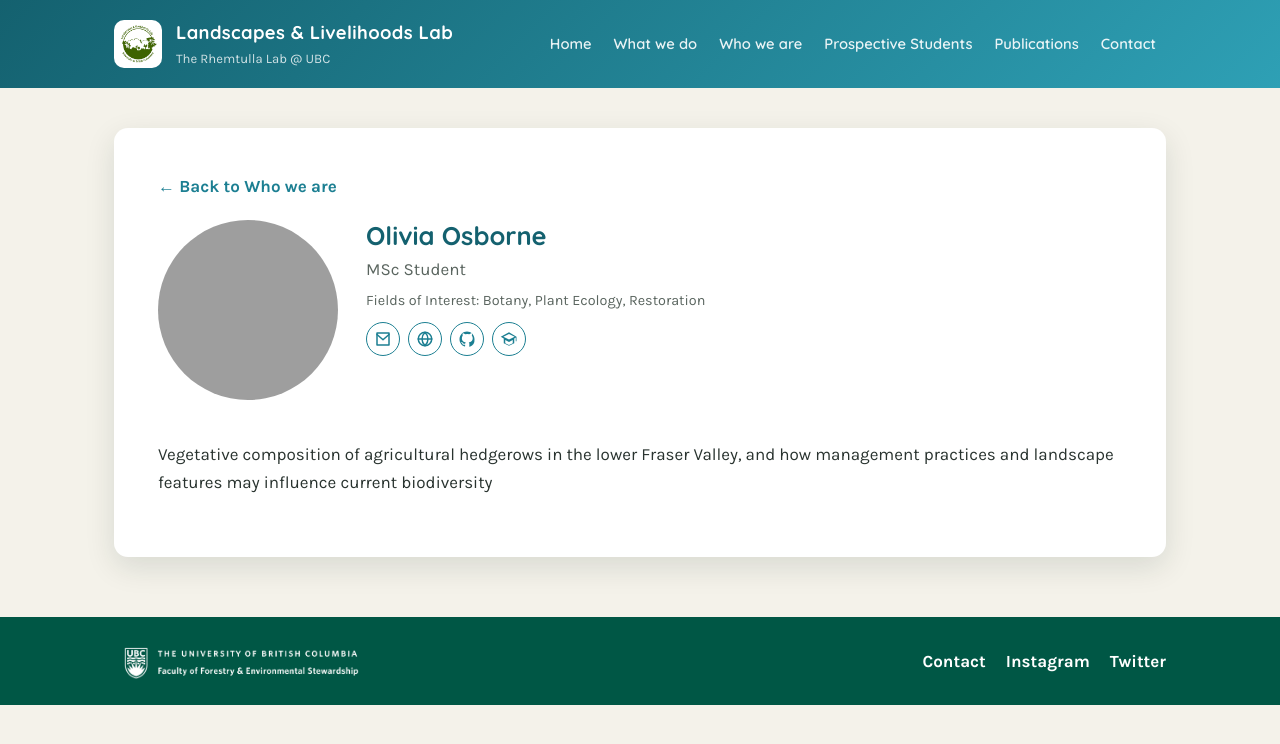
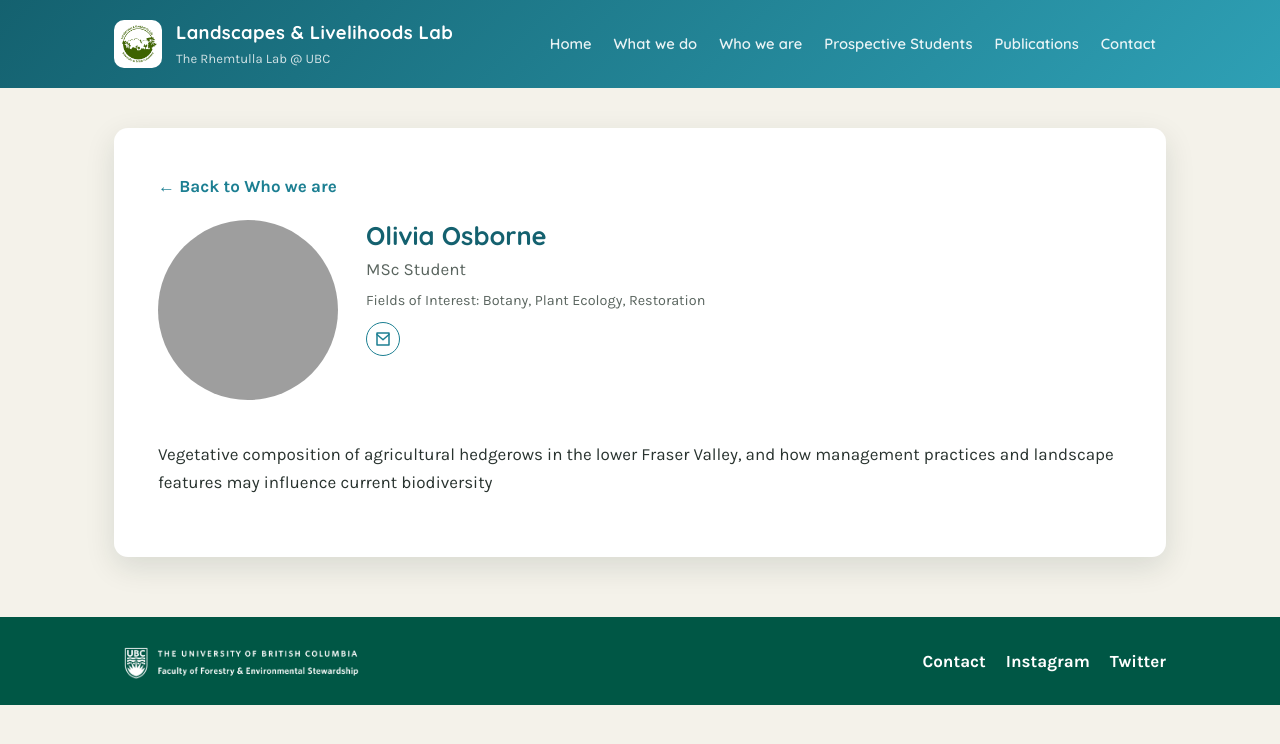
Before and after one commit to landandliveslab/landandliveslab.github.io, a Jekyll site: the page built from _people/olivia-osborne.md, in a window 1280 px wide. Shown: the top 744 px of the page. Built offline with Jekyll 4.4.1, drawn with Linux system fonts in a browser that asks for light colours; grey boxes are pictures that could not be loaded.

Commit message:
Update person fields to only provide social media button if filled in, otherwise left blank

```diff
--- a/_layouts/person.html
+++ b/_layouts/person.html
@@ -20,15 +20,19 @@ layout: default
         <p class="person-page__topics">Fields of Interest: {{ page.topics }}</p>
         {% endif %}
 
-        {% if page.email or page.personal_url or page.github_url or page.scholar_url or page.instagram_url or page.twitter_url or page.linkedin_url %}
+        {% capture person_links %}
+          {% if page.email and page.email != "" %}<a class="person-links__item" href="mailto:{{ page.email }}" aria-label="Email" title="Email">{% include icon.html name="email" %}</a>{% endif %}
+          {% if page.personal_url and page.personal_url != "" %}<a class="person-links__item" href="{{ page.personal_url }}" target="_blank" rel="noopener" aria-label="Website" title="Website">{% include icon.html name="website" %}</a>{% endif %}
+          {% if page.github_url and page.github_url != "" %}<a class="person-links__item" href="{{ page.github_url }}" target="_blank" rel="noopener" aria-label="GitHub" title="GitHub">{% include icon.html name="github" %}</a>{% endif %}
+          {% if page.scholar_url and page.scholar_url != "" %}<a class="person-links__item" href="{{ page.scholar_url }}" target="_blank" rel="noopener" aria-label="Google Scholar" title="Google Scholar">{% include icon.html name="scholar" %}</a>{% endif %}
+          {% if page.instagram_url and page.instagram_url != "" %}<a class="person-links__item" href="{{ page.instagram_url }}" target="_blank" rel="noopener" aria-label="Instagram" title="Instagram">{% include icon.html name="instagram" %}</a>{% endif %}
+          {% if page.twitter_url and page.twitter_url != "" %}<a class="person-links__item" href="{{ page.twitter_url }}" target="_blank" rel="noopener" aria-label="Twitter" title="Twitter">{% include icon.html name="twitter" %}</a>{% endif %}
+          {% if page.linkedin_url and page.linkedin_url != "" %}<a class="person-links__item" href="{{ page.linkedin_url }}" target="_blank" rel="noopener" aria-label="LinkedIn" title="LinkedIn">{% include icon.html name="linkedin" %}</a>{% endif %}
+        {% endcapture %}
+        {% assign person_links = person_links | strip %}
+        {% if person_links != "" %}
         <div class="person-links">
-          {% if page.email %}<a class="person-links__item" href="mailto:{{ page.email }}" aria-label="Email" title="Email">{% include icon.html name="email" %}</a>{% endif %}
-          {% if page.personal_url %}<a class="person-links__item" href="{{ page.personal_url }}" target="_blank" rel="noopener" aria-label="Website" title="Website">{% include icon.html name="website" %}</a>{% endif %}
-          {% if page.github_url %}<a class="person-links__item" href="{{ page.github_url }}" target="_blank" rel="noopener" aria-label="GitHub" title="GitHub">{% include icon.html name="github" %}</a>{% endif %}
-          {% if page.scholar_url %}<a class="person-links__item" href="{{ page.scholar_url }}" target="_blank" rel="noopener" aria-label="Google Scholar" title="Google Scholar">{% include icon.html name="scholar" %}</a>{% endif %}
-          {% if page.instagram_url %}<a class="person-links__item" href="{{ page.instagram_url }}" target="_blank" rel="noopener" aria-label="Instagram" title="Instagram">{% include icon.html name="instagram" %}</a>{% endif %}
-          {% if page.twitter_url %}<a class="person-links__item" href="{{ page.twitter_url }}" target="_blank" rel="noopener" aria-label="Twitter" title="Twitter">{% include icon.html name="twitter" %}</a>{% endif %}
-          {% if page.linkedin_url %}<a class="person-links__item" href="{{ page.linkedin_url }}" target="_blank" rel="noopener" aria-label="LinkedIn" title="LinkedIn">{% include icon.html name="linkedin" %}</a>{% endif %}
+          {{ person_links }}
         </div>
         {% endif %}
       </div>
```
Also changed, not shown: _includes/person-card.html (+11 -7 lines).
